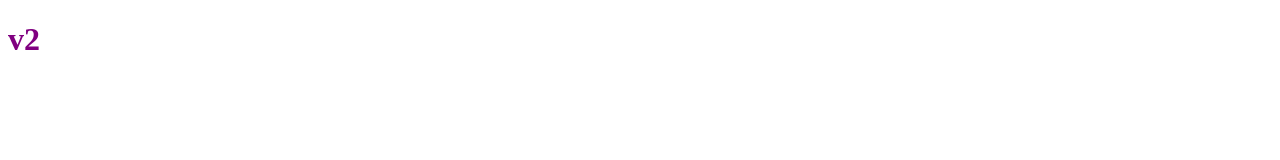
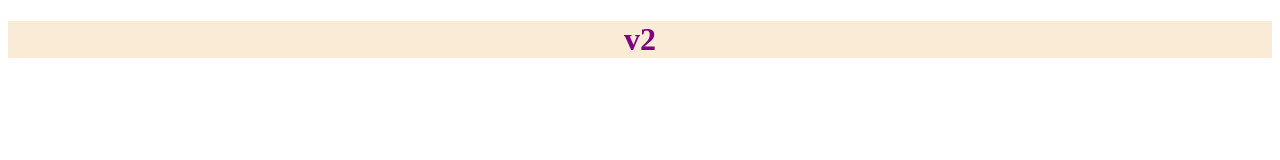
Before and after one commit to Downey920/git-prc, a plain HTML site: page index.html in a window 1280 px wide. Drawn offline with Linux system fonts and the light colour scheme.

Commit message:
add style

```diff
--- a/style.css
+++ b/style.css
@@ -1,3 +1,5 @@
 h1 {
   color: purple;
+  background-color: antiquewhite;
+  text-align: center;
 }
```
